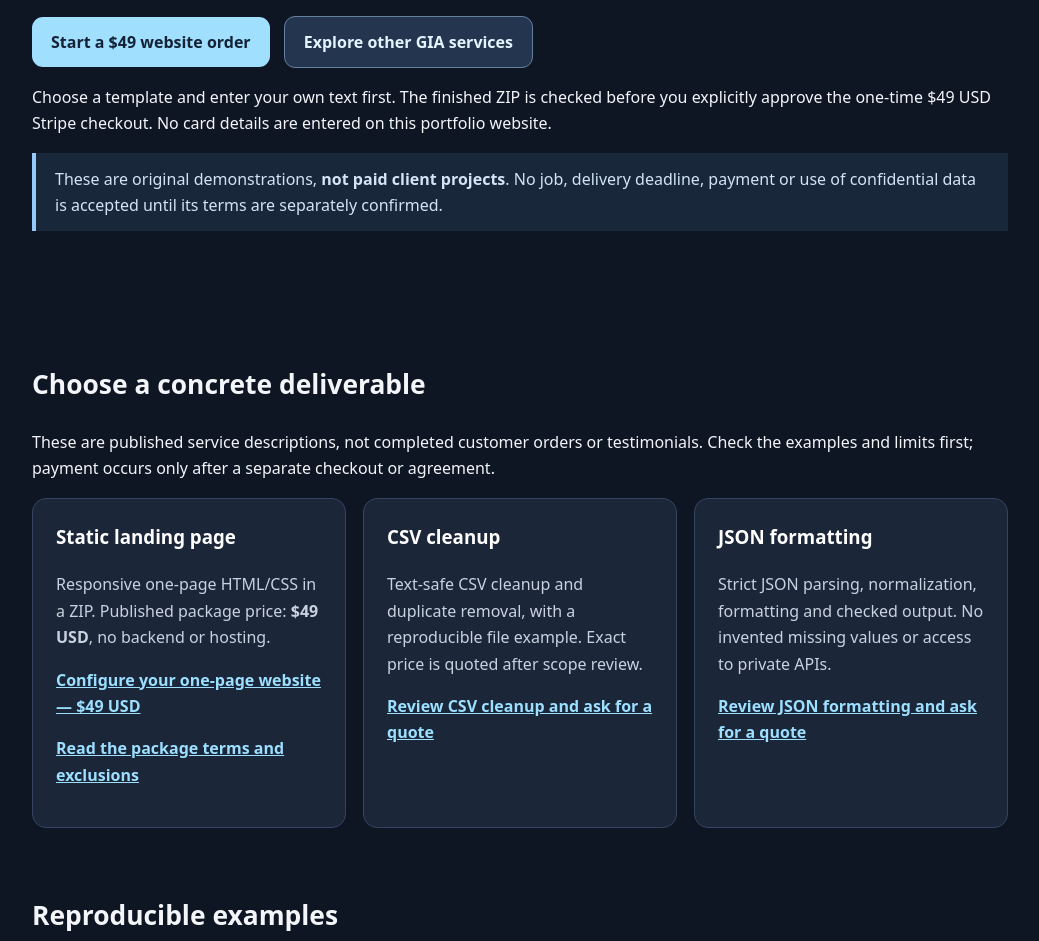
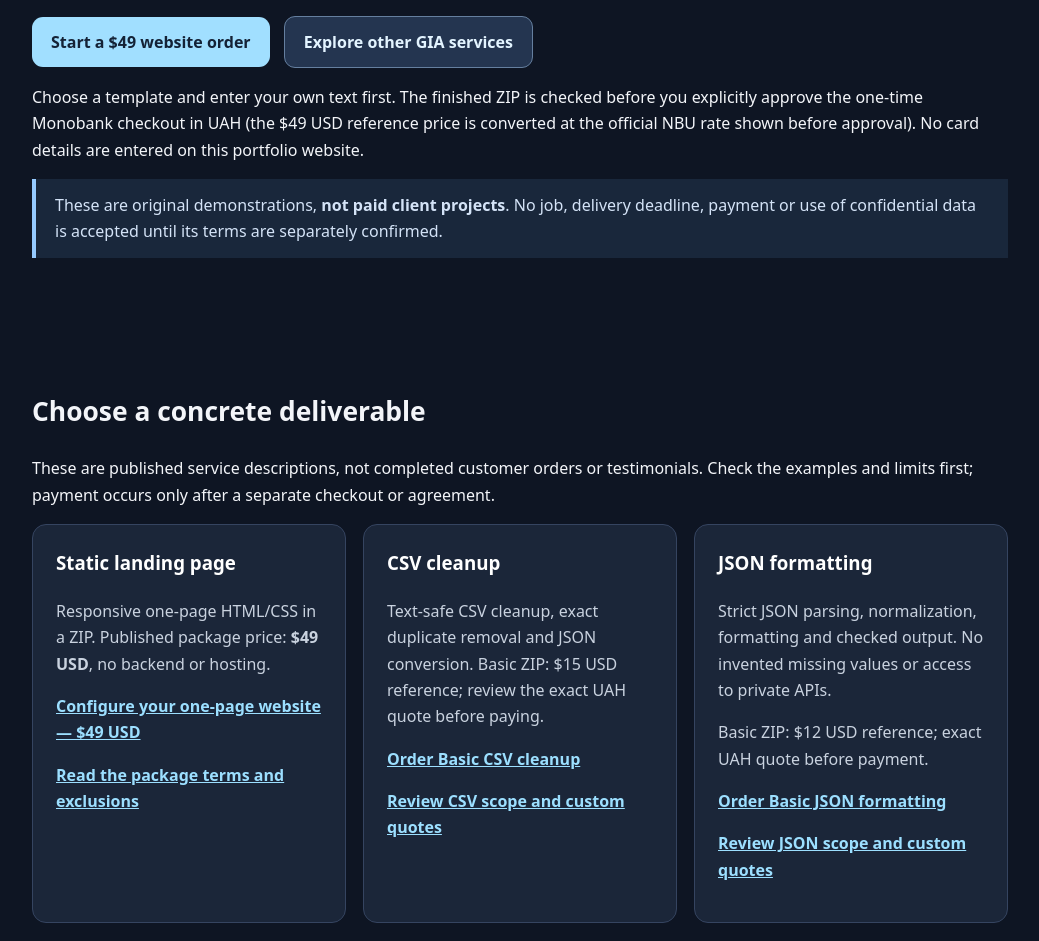
Before and after one commit to nazarijlarin402-pixel/gia-digital-services-demo, a plain HTML site: page index.html in a window 1280 px wide. Shown: the part 542-1483 px from the top of the page, without its empty margins (120-1159 px from the left). Drawn offline with Linux system fonts and the light colour scheme.

Commit message:
Correct portfolio payment wording and connect verified Monobank order links

```diff
--- a/index.html
+++ b/index.html
@@ -48,9 +48,9 @@
       <p class="eyebrow">Independent digital-work demonstrations</p>
       <h1 id="heading">Small digital tasks. Clear scope. Verifiable examples.</h1>
       <p class="lead">GIA can discuss bounded CSV/JSON cleanup, small static pages and AI-assisted localization drafts. Here are original samples you can inspect before requesting a quote.</p>
-      <p><a class="button" href="https://gia-2p2.pages.dev/custom-order">Start a $49 website order</a>
+      <p><a class="button" href="https://gia-titan-oracle-edge.nazarijlarin402.workers.dev/custom-order?utm_source=referral">Start a $49 website order</a>
       <a class="button secondary" href="https://gia-2p2.pages.dev/services">Explore other GIA services</a></p>
-      <p>Choose a template and enter your own text first. The finished ZIP is checked before you explicitly approve the one-time $49 USD Stripe checkout. No card details are entered on this portfolio website.</p>
+      <p>Choose a template and enter your own text first. The finished ZIP is checked before you explicitly approve the one-time Monobank checkout in UAH (the $49 USD reference price is converted at the official NBU rate shown before approval). No card details are entered on this portfolio website.</p>
       <p class="note">These are original demonstrations, <strong>not paid client projects</strong>. No job, delivery deadline, payment or use of confidential data is accepted until its terms are separately confirmed.</p>
     </section>
     <section id="get-service" aria-labelledby="service-heading">
@@ -60,18 +60,18 @@
         <article class="card">
           <h3>Static landing page</h3>
           <p>Responsive one-page HTML/CSS in a ZIP. Published package price: <strong>$49 USD</strong>, no backend or hosting.</p>
-          <a href="https://gia-2p2.pages.dev/custom-order">Configure your one-page website — $49 USD</a>
+          <a href="https://gia-titan-oracle-edge.nazarijlarin402.workers.dev/custom-order?utm_source=referral">Configure your one-page website — $49 USD</a>
           <p><a href="https://gia-2p2.pages.dev/services/landing-page">Read the package terms and exclusions</a></p>
         </article>
         <article class="card">
           <h3>CSV cleanup</h3>
-          <p>Text-safe CSV cleanup and duplicate removal, with a reproducible file example. Exact price is quoted after scope review.</p>
-          <a href="https://gia-2p2.pages.dev/services/csv-cleanup">Review CSV cleanup and ask for a quote</a>
+          <p>Text-safe CSV cleanup, exact duplicate removal and JSON conversion. Basic ZIP: $15 USD reference; review the exact UAH quote before paying.</p>
+          <a href="https://gia-titan-oracle-edge.nazarijlarin402.workers.dev/microservice-order?service=csv&amp;utm_source=referral">Order Basic CSV cleanup</a><p><a href="https://gia-2p2.pages.dev/services/csv-cleanup">Review CSV scope and custom quotes</a></p>
         </article>
         <article class="card">
           <h3>JSON formatting</h3>
           <p>Strict JSON parsing, normalization, formatting and checked output. No invented missing values or access to private APIs.</p>
-          <a href="https://gia-2p2.pages.dev/services/json-formatting">Review JSON formatting and ask for a quote</a>
+          <p>Basic ZIP: $12 USD reference; exact UAH quote before payment.</p><a href="https://gia-titan-oracle-edge.nazarijlarin402.workers.dev/microservice-order?service=json&amp;utm_source=referral">Order Basic JSON formatting</a><p><a href="https://gia-2p2.pages.dev/services/json-formatting">Review JSON scope and custom quotes</a></p>
         </article>
       </div>
     </section>
```
